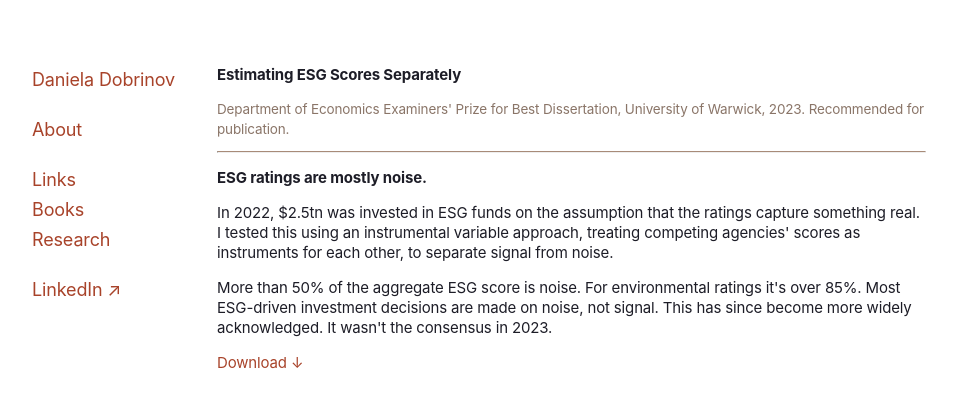
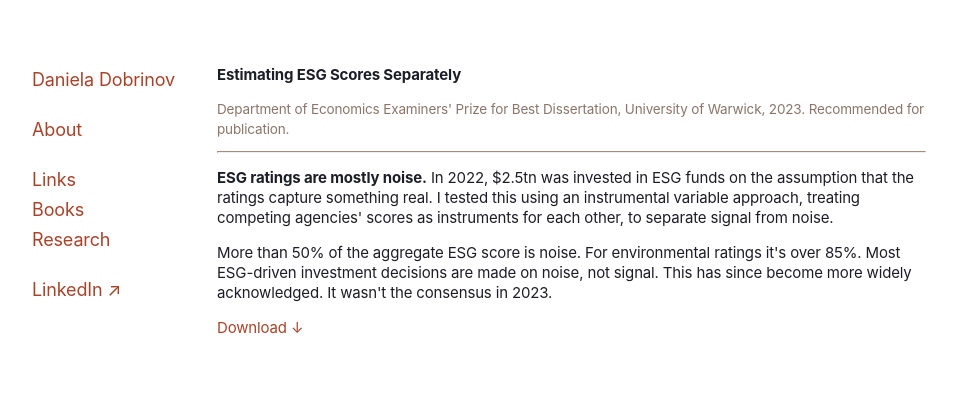
Before and after one commit to eula01/danisite, a Next.js app: page /research in a window 1280 px wide. Shown: the top 406 px of the page, without its empty margins (173-1126 px from the left). Built offline with nearby package versions, Linux system fonts and the light colour scheme.

Commit message:
Merge finding into first paragraph on research page

```diff
--- a/pages/research.tsx
+++ b/pages/research.tsx
@@ -10,9 +10,8 @@ export default function Research() {
             Department of Economics Examiners' Prize for Best Dissertation, University of Warwick, 2023. Recommended for publication.
           </p>
           <hr style={{ marginTop: "12px", marginBottom: "12px" }} />
-          <p><strong>ESG ratings are mostly noise.</strong></p>
           <p>
-            In 2022, $2.5tn was invested in ESG funds on the assumption that the ratings capture something real. I tested this using an instrumental variable approach, treating competing agencies' scores as instruments for each other, to separate signal from noise.
+            <strong>ESG ratings are mostly noise.</strong> In 2022, $2.5tn was invested in ESG funds on the assumption that the ratings capture something real. I tested this using an instrumental variable approach, treating competing agencies' scores as instruments for each other, to separate signal from noise.
           </p>
           <p>
             More than 50% of the aggregate ESG score is noise. For environmental ratings it's over 85%. Most ESG-driven investment decisions are made on noise, not signal. This has since become more widely acknowledged. It wasn't the consensus in 2023.
```
